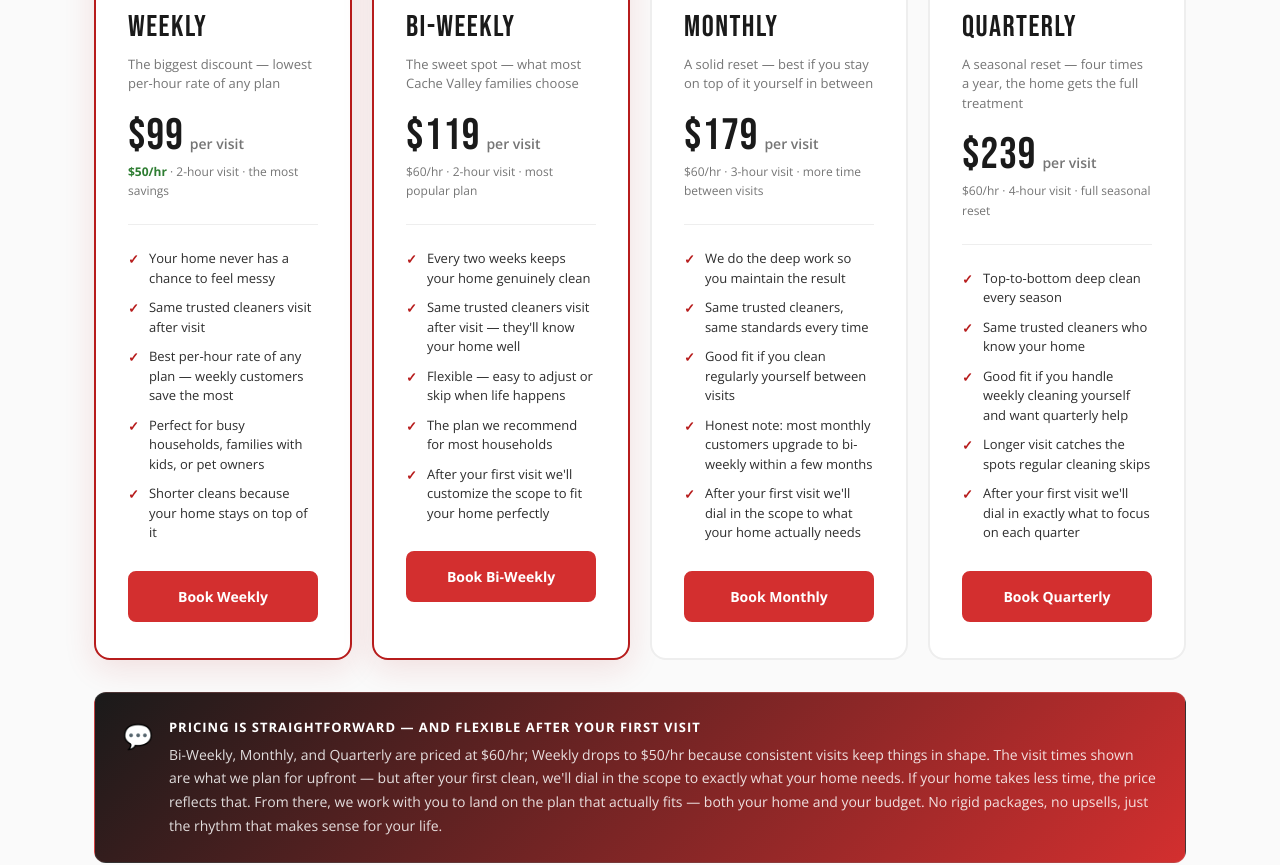
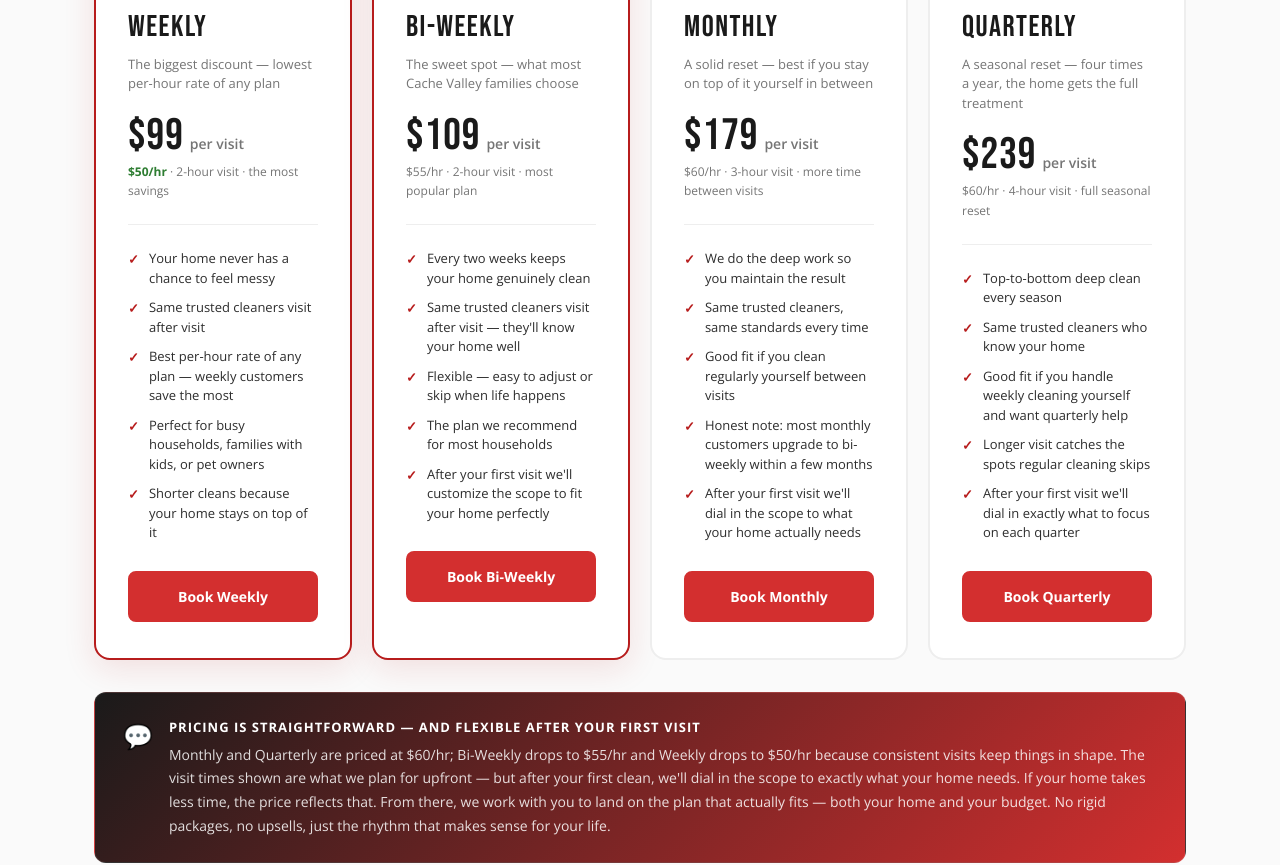
Before and after one commit to camsmith126/hero-cleaners-website, an Eleventy site: page website/recurring-cleaning.html in a window 1280 px wide. Shown: the part 1224-2089 px from the top of the page. Built offline with nearby package versions, Linux system fonts and the light colour scheme; Eleventy itself is replaced by a stand-in of ours; files that its build step writes are made by us from their sources; a script that the page names is missing.

Commit message:
Cleaning Plans Bi-Weekly: rate $60/hr → $55/hr, price $119 → $109. Updated in plan card, pricing-is-straightforward callout, and Rate Summary box.

```diff
--- a/website/recurring-cleaning.html
+++ b/website/recurring-cleaning.html
@@ -246,8 +246,8 @@
       <div class="plan-icon">&#x1F5D3;&#xFE0F;</div>
       <div class="plan-name">BI-WEEKLY</div>
       <div class="plan-tagline">The sweet spot &mdash; what most Cache Valley families choose</div>
-      <div class="plan-price-row"><div class="plan-price">$119</div><div class="plan-price-unit">per visit</div></div>
-      <div class="plan-price-note">$60/hr &middot; 2-hour visit &middot; most popular plan</div>
+      <div class="plan-price-row"><div class="plan-price">$109</div><div class="plan-price-unit">per visit</div></div>
+      <div class="plan-price-note">$55/hr &middot; 2-hour visit &middot; most popular plan</div>
       <ul class="plan-includes">
         <li>Every two weeks keeps your home genuinely clean</li>
         <li>Same trusted cleaners visit after visit &mdash; they'll know your home well</li>
@@ -299,7 +299,7 @@
     <div style="font-size:24px;flex-shrink:0;">&#x1F4AC;</div>
     <div>
       <div style="font-size:13px;font-weight:700;letter-spacing:1px;text-transform:uppercase;color:var(--white);margin-bottom:5px;">Pricing is straightforward &mdash; and flexible after your first visit</div>
-      <div style="font-size:14px;color:rgba(255,255,255,0.85);line-height:1.7;">Bi-Weekly, Monthly, and Quarterly are priced at $60/hr; Weekly drops to $50/hr because consistent visits keep things in shape. The visit times shown are what we plan for upfront &mdash; but after your first clean, we'll dial in the scope to exactly what your home needs. If your home takes less time, the price reflects that. From there, we work with you to land on the plan that actually fits &mdash; both your home and your budget. No rigid packages, no upsells, just the rhythm that makes sense for your life.</div>
+      <div style="font-size:14px;color:rgba(255,255,255,0.85);line-height:1.7;">Monthly and Quarterly are priced at $60/hr; Bi-Weekly drops to $55/hr and Weekly drops to $50/hr because consistent visits keep things in shape. The visit times shown are what we plan for upfront &mdash; but after your first clean, we'll dial in the scope to exactly what your home needs. If your home takes less time, the price reflects that. From there, we work with you to land on the plan that actually fits &mdash; both your home and your budget. No rigid packages, no upsells, just the rhythm that makes sense for your life.</div>
     </div>
   </div>
 
@@ -367,7 +367,7 @@
           <div style="font-size:12px;font-weight:700;letter-spacing:1.5px;text-transform:uppercase;color:rgba(255,255,255,0.5);margin-bottom:14px;text-align:center;">Rate Summary</div>
           <div style="display:flex;flex-direction:column;gap:8px;">
             <div style="font-size:13px;color:rgba(255,255,255,0.75);display:flex;justify-content:space-between;"><span>Weekly</span><strong style="color:white;">$50/hr &middot; 2 hrs &middot; $99/visit</strong></div>
-            <div style="font-size:13px;color:rgba(255,255,255,0.75);display:flex;justify-content:space-between;"><span>Bi-Weekly</span><strong style="color:white;">$60/hr &middot; 2 hrs &middot; $119/visit</strong></div>
+            <div style="font-size:13px;color:rgba(255,255,255,0.75);display:flex;justify-content:space-between;"><span>Bi-Weekly</span><strong style="color:white;">$55/hr &middot; 2 hrs &middot; $109/visit</strong></div>
             <div style="font-size:13px;color:rgba(255,255,255,0.75);display:flex;justify-content:space-between;"><span>Monthly</span><strong style="color:white;">$60/hr &middot; 3 hrs &middot; $179/visit</strong></div>
             <div style="font-size:13px;color:rgba(255,255,255,0.75);display:flex;justify-content:space-between;"><span>Quarterly</span><strong style="color:white;">$60/hr &middot; 4 hrs &middot; $239/visit</strong></div>
             <div style="margin-top:8px;padding-top:8px;border-top:1px solid rgba(255,255,255,0.1);font-size:12px;color:rgba(255,255,255,0.45);line-height:1.6;">After your first visit, we customize the scope to exactly what your home needs.</div>
```
